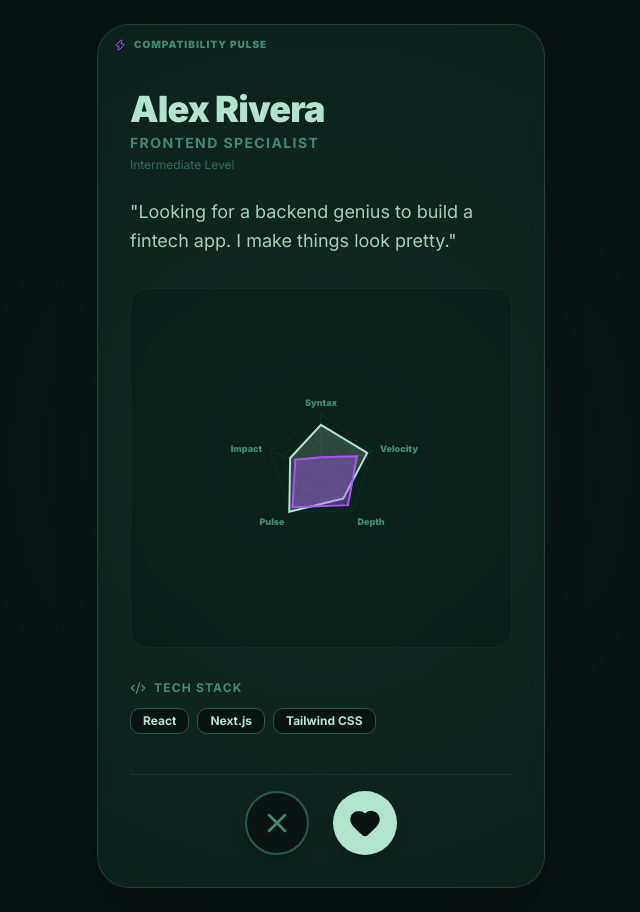
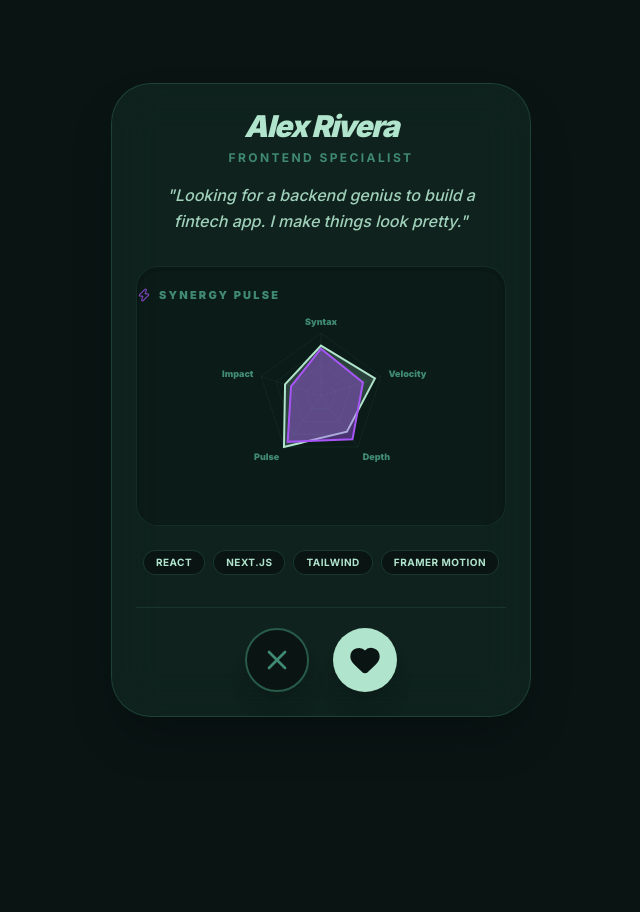
Before and after one commit to somanyaaa/quantum, a Next.js app in the folder frontend/: page /dashboard in a window 1280 px wide. Shown: the whole page, without its empty margins (319-959 px from the left). After the commit the page ends 800 px from the top, so only its background shows below. Built offline with nearby package versions, Linux system fonts and the light colour scheme.

Commit message:
updated chart

```diff
--- a/frontend/app/dashboard/page.tsx
+++ b/frontend/app/dashboard/page.tsx
@@ -1,31 +1,28 @@
 "use client";
-
-import React, { useState } from 'react';
+import React, { useState, useEffect } from 'react';
 import { X, Heart, Code2, Sparkles, Zap } from 'lucide-react';
 import SynergyChart from '@/components/charts/SynergyChart';
+
 const POTENTIAL_MATCHES = [
     {
         id: 1,
         name: "Alex Rivera",
         role: "Frontend Specialist",
-        experience: "Intermediate",
-        skills: ["React", "Next.js", "Tailwind CSS"],
-        bio: "Looking for a backend genius to build a fintech app. I make things look pretty.",
+        skills: ["React", "Next.js", "Tailwind", "Framer Motion"],
+        bio: "Looking for a backend genius to build a fintech app. I make things look pretty."
     },
     {
         id: 2,
         name: "Sam Chen",
         role: "Fullstack Architect",
-        experience: "Advanced",
         skills: ["Node.js", "MongoDB", "TypeScript", "React"],
-        bio: "Third hackathon this year. Let's win this thing. I can carry the API architecture.",
+        bio: "Third hackathon this year. Let's win this thing. I can carry the API architecture."
     },
     {
         id: 3,
         name: "Jordan Lee",
         role: "AI/ML Engineer",
-        experience: "Advanced",
-        skills: ["Python", "Machine Learning", "Figma"],
+        skills: ["Python", "PyTorch", "Next.js", "FastAPI"],
         bio: "Have an OpenAI API key and a dream. Need someone to build the UI for my wrapper."
     }
 ];
@@ -33,6 +30,11 @@ const POTENTIAL_MATCHES = [
 export default function DashboardPage() {
     const [currentIndex, setCurrentIndex] = useState(0);
     const [matches, setMatches] = useState<number[]>([]);
+    const [isMounted, setIsMounted] = useState(false);
+
+    useEffect(() => {
+        setIsMounted(true);
+    }, []);
 
     const currentProfile = POTENTIAL_MATCHES[currentIndex];
 
@@ -50,75 +52,74 @@ export default function DashboardPage() {
     };
 
     return (
-        <div className="relative h-full w-full flex flex-col items-center justify-center p-6 overflow-hidden">
-
-            <div className="absolute top-6 right-8 z-20">
-                <button className="relative p-2 text-[#408A71] hover:text-[#B0E4CC] transition-colors">
-                    {matches.length > 0 && (
-                        <span className="absolute -top-1 -right-1 w-5 h-5 bg-[#B0E4CC] text-[#091413] text-[10px] font-black flex items-center justify-center rounded-full border-2 border-[#091413]">
-                            {matches.length}
-                        </span>
-                    )}
-                </button>
-            </div>
-
-            <div className="absolute top-1/2 left-1/2 -translate-x-1/2 -translate-y-1/2 w-[600px] h-[600px] bg-[#285A48]/10 blur-[120px] rounded-full -z-10"></div>
+        <div className="h-screen w-full flex flex-col items-center justify-center p-4 overflow-hidden bg-[#091413]">
+            {/* Background Glow */}
+            <div className="absolute top-1/2 left-1/2 -translate-x-1/2 -translate-y-1/2 w-[500px] h-[500px] bg-[#285A48]/10 blur-[120px] rounded-full -z-10" />
 
             {currentProfile ? (
-                <div className="w-full max-w-md animate-in slide-in-from-bottom-8 fade-in duration-500">
-                    <div className="bg-[#285A48]/20 border border-[#408A71]/30 rounded-[2rem] p-8 shadow-2xl relative overflow-hidden backdrop-blur-sm">
-                        <div className="mt-8 mb-6">
-                            <h2 className="text-4xl font-black text-[#B0E4CC] mb-1 tracking-tight">{currentProfile.name}</h2>
-                            <p className="text-[#408A71] font-bold text-sm uppercase tracking-widest">{currentProfile.role}</p>
-                            <p className="text-[#408A71]/70 text-xs mt-1">{currentProfile.experience} Level</p>
+                <div className="w-full max-w-[420px] animate-in zoom-in-95 fade-in duration-500">
+                    <div className="bg-[#285A48]/20 border border-[#408A71]/30 rounded-[2.5rem] p-6 shadow-2xl backdrop-blur-xl relative overflow-hidden">
+
+                        {/* 1. Profile Header */}
+                        <div className="text-center mb-4">
+                            <h2 className="text-3xl font-black text-[#B0E4CC] tracking-tighter leading-tight italic">
+                                {currentProfile.name}
+                            </h2>
+                            <p className="text-[#408A71] font-bold text-xs uppercase tracking-[0.2em] mt-1">
+                                {currentProfile.role}
+                            </p>
                         </div>
 
-                        <p className="text-[#B0E4CC]/90 mb-8 leading-relaxed text-lg">
+                        {/* 2. Bio Section */}
+                        <p className="text-[#B0E4CC]/90 mb-8 leading-relaxed text-md text-center px-4 italic font-medium">
                             "{currentProfile.bio}"
                         </p>
-                        <div className="mb-8 h-[360px] w-full bg-[#091413]/30 rounded-2xl border border-[#285A48]/20 overflow-hidden">
-                            <div className="w-full h-full p-4 flex items-center justify-center">
-                                <SynergyChart
-                                    userStats={{ syntax: 80, velocity: 90, depth: 70, pulse: 100, impact: 60 }}
-                                    matchStats={{
-                                        syntax: currentProfile.id * 20, // Mock dynamic data based on ID
-                                        velocity: 70,
-                                        depth: 85,
-                                        pulse: 90,
-                                        impact: 50
-                                    }}
-                                />
+
+                        <div className="relative mb-6 h-[260px] w-full bg-[#091413]/50 rounded-3xl border border-[#285A48]/30 overflow-hidden shadow-inner">
+
+                            <div className="absolute top-5 flex items-center gap-2 z-20">
+                                <Zap className="w-3.5 h-3.5 text-[#A855F7] animate-pulse shrink-0" />
+                                <span className="text-[11px] font-black uppercase tracking-[0.2em] text-[#408A71] whitespace-nowrap">
+                                    Synergy Pulse
+                                </span>
                             </div>
-                            <div className="absolute top-3 left-4 flex items-center gap-2">
-                                <Zap className="w-3 h-3 text-[#A855F7]" />
-                                <span className="text-[10px] font-black uppercase tracking-widest text-[#408A71]">Compatibility Pulse</span>
+
+                            {/* 3. The Chart itself */}
+                            <div className="w-full h-full flex items-center justify-center p-4">
+                                {isMounted && (
+                                    <SynergyChart
+                                        userStats={{ syntax: 80, velocity: 90, depth: 70, pulse: 100, impact: 60 }}
+                                        matchStats={{ syntax: 75, velocity: 70, depth: 85, pulse: 90, impact: 50 }}
+                                    />
+                                )}
                             </div>
                         </div>
 
-                        <div className="mb-10">
-                            <div className="flex items-center gap-2 mb-3">
-                                <Code2 className="w-4 h-4 text-[#408A71]" />
-                                <span className="text-[#408A71] text-xs font-bold uppercase tracking-widest">Tech Stack</span>
-                            </div>
-                            <div className="flex flex-wrap gap-2">
+                        {/* 4. Tech Stack - Proportional Tags */}
+                        <div className="mb-8">
+                            <div className="flex flex-wrap gap-2 justify-center">
                                 {currentProfile.skills.map(skill => (
-                                    <span key={skill} className="px-3 py-1 bg-[#091413] border border-[#285A48] text-[#B0E4CC] rounded-lg text-xs font-bold">
+                                    <span
+                                        key={skill}
+                                        className="px-3 py-1 bg-[#091413] border border-[#285A48]/50 text-[#B0E4CC] rounded-xl text-[10px] font-bold hover:border-[#A855F7]/50 transition-colors uppercase tracking-wider"
+                                    >
                                         {skill}
                                     </span>
                                 ))}
                             </div>
                         </div>
 
-                        <div className="flex justify-center gap-6 pt-4 border-t border-[#408A71]/20">
+                        {/* 5. Control Buttons - Sized for Screen Fit */}
+                        <div className="flex justify-center gap-6 pt-5 border-t border-[#408A71]/20">
                             <button
                                 onClick={handlePass}
-                                className="w-16 h-16 rounded-full bg-[#091413] border-2 border-[#285A48] flex items-center justify-center text-[#408A71] hover:bg-[#285A48]/30 hover:scale-110 hover:text-red-400 transition-all shadow-lg"
+                                className="w-16 h-16 rounded-full bg-[#091413] border-2 border-[#285A48] flex items-center justify-center text-[#408A71] hover:text-red-400 hover:border-red-400/50 transition-all active:scale-90 shadow-xl group"
                             >
-                                <X className="w-8 h-8" />
+                                <X className="w-8 h-8 group-hover:rotate-90 transition-transform duration-300" />
                             </button>
                             <button
                                 onClick={handleConnect}
-                                className="w-16 h-16 rounded-full bg-[#B0E4CC] text-[#091413] flex items-center justify-center hover:scale-110 hover:shadow-[0_0_30px_-5px_#B0E4CC] transition-all shadow-lg"
+                                className="w-16 h-16 rounded-full bg-[#B0E4CC] text-[#091413] flex items-center justify-center hover:scale-110 hover:shadow-[0_0_30px_-5px_#B0E4CC] transition-all active:scale-90 shadow-xl"
                             >
                                 <Heart className="w-8 h-8 fill-current" />
                             </button>
@@ -126,19 +127,15 @@ export default function DashboardPage() {
                     </div>
                 </div>
             ) : (
-                <div className="text-center animate-in fade-in duration-500">
-                    <div className="w-24 h-24 bg-[#285A48]/20 rounded-full flex items-center justify-center mx-auto mb-6 border border-[#408A71]/30">
-                        <Sparkles className="w-10 h-10 text-[#408A71]" />
-                    </div>
-                    <h2 className="text-3xl font-black text-[#B0E4CC] mb-3">You're all caught up!</h2>
-                    <p className="text-[#408A71] max-w-sm mx-auto mb-8">
-                        We are analyzing more profiles to find your perfect teammate. Check back soon.
-                    </p>
+                <div className="text-center space-y-4 animate-in fade-in duration-700">
+                    <Sparkles className="w-12 h-12 text-[#408A71] mx-auto animate-bounce" />
+                    <h2 className="text-2xl font-black text-[#B0E4CC] italic">Queue Empty</h2>
+                    <p className="text-[#408A71] text-sm max-w-[200px]">No more hackers in your orbit.</p>
                     <button
                         onClick={() => setCurrentIndex(0)}
-                        className="text-[#091413] bg-[#408A71] px-6 py-3 rounded-xl font-bold hover:bg-[#B0E4CC] transition-colors"
+                        className="text-[#091413] bg-[#B0E4CC] px-8 py-3 rounded-full font-bold uppercase text-xs tracking-[0.2em] hover:scale-105 transition-transform"
                     >
-                        Refresh Match Queue
+                        Reload
                     </button>
                 </div>
             )}
--- a/frontend/components/charts/SynergyChart.tsx
+++ b/frontend/components/charts/SynergyChart.tsx
@@ -37,7 +37,7 @@ const SynergyChart = ({ userStats, matchStats }: any) => {
                 <RadarChart
                     cx="50%"
                     cy="50%"
-                    outerRadius="60%"
+                    outerRadius="70%"
                     data={data}
                     margin={{ top: 10, right: 30, left: 30, bottom: 10 }}
                 >
--- a/frontend/components/profile/ProfilePage.tsx
+++ b/frontend/components/profile/ProfilePage.tsx
@@ -182,14 +182,18 @@ const ProfilePage = () => {
             <section className="bg-[#285A48]/5 border border-[#285A48]/20 py-3 px-6 rounded-[2rem] shadow-sm hover:border-[#A855F7]/30 transition-all">
                 <div className="grid grid-cols-1 lg:grid-cols-2 gap-4 items-center">
 
-                    <div className="space-y-2"> {/* Tightened spacing */}
-                        <div className="flex items-center gap-2">
-                            <div className="p-1.5 bg-[#A855F7]/10 rounded-xl border border-[#A855F7]/20">
+                    <div className="space-y-2">
+                        <div className="flex items-center gap-3 pl-4">
+                            <div className="p-1.5 bg-[#A855F7]/10 rounded-xl border border-[#A855F7]/20 shrink-0">
                                 <Zap className="w-4 h-4 text-[#A855F7]" />
                             </div>
                             <div>
-                                <h2 className="text-xl font-black italic text-[#B0E4CC] tracking-tighter leading-none">Synergy Pulse</h2>
-                                <p className="text-[#408A71] text-[8px] font-bold uppercase tracking-widest mt-0.5">Live Match Analytics</p>
+                                <h2 className="text-xl font-black italic text-[#B0E4CC] tracking-tighter leading-none">
+                                    Synergy Pulse
+                                </h2>
+                                <p className="text-[#408A71] text-[8px] font-bold uppercase tracking-widest mt-1 opacity-80">
+                                    Live Match Analytics
+                                </p>
                             </div>
                         </div>
                         <p className="text-[#408A71] text-xs font-medium leading-tight">
```
